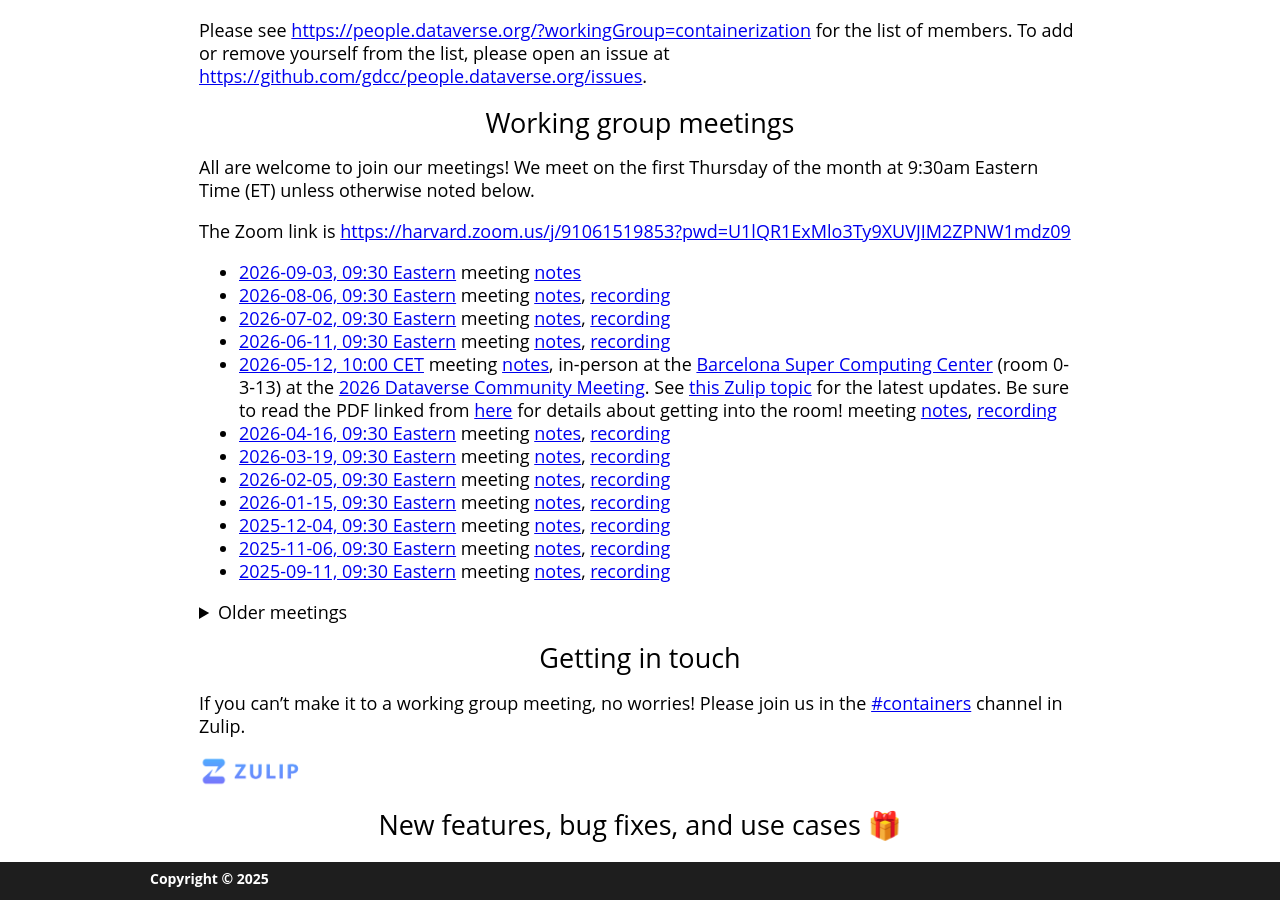
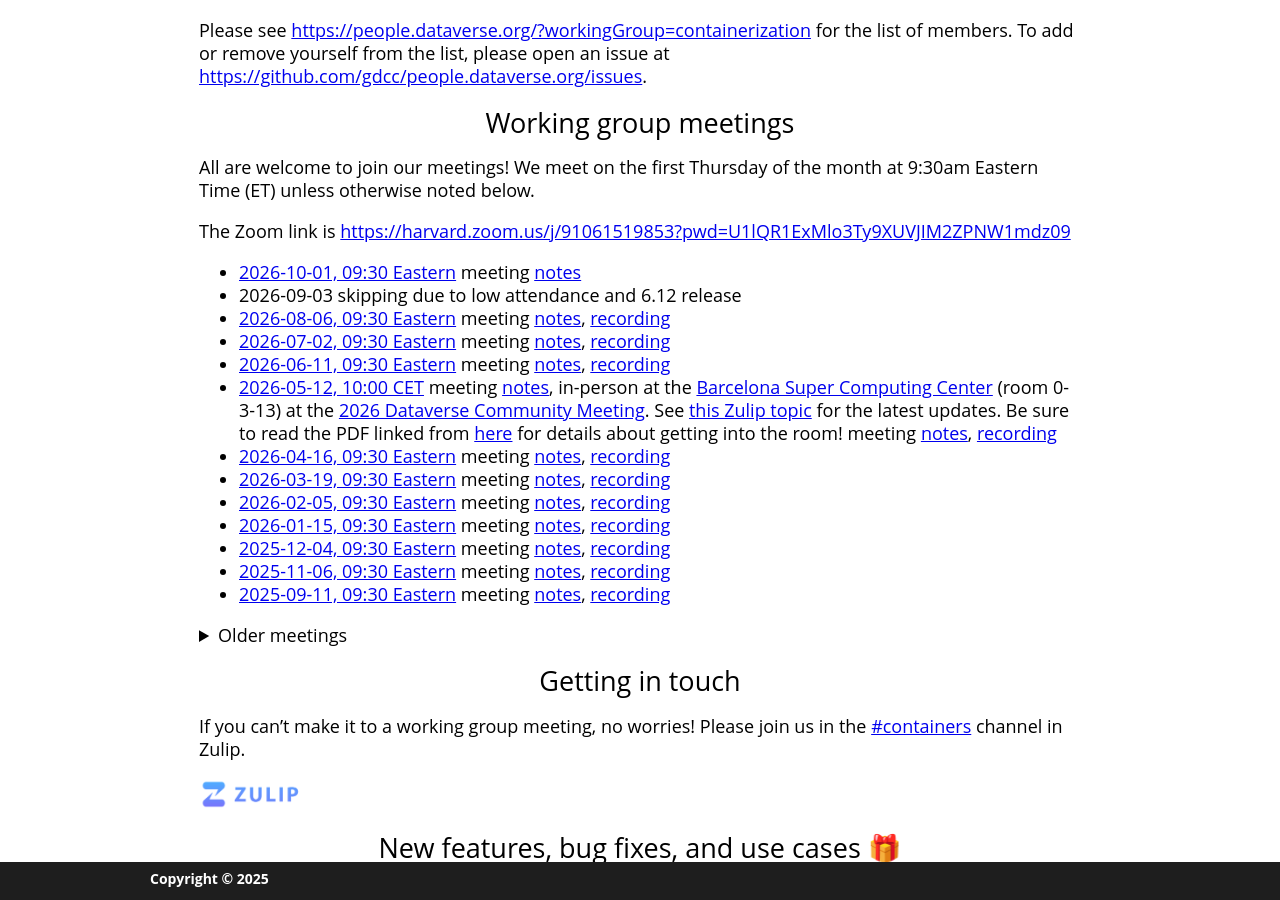
Before and after one commit to gdcc/ct.gdcc.io, a Jekyll site: the page built from index.md, in a window 1280 px wide and 900 px high, scrolled down 797 px. Built offline with Jekyll 4.4.1, drawn with Linux system fonts in a browser that asks for light colours; our own code applies the rules of GitHub Pages for plain Markdown files.

Commit message:
skip sept meeting
Updated meeting schedule and notes for October 2026.

```diff
--- a/index.md
+++ b/index.md
@@ -27,7 +27,8 @@ All are welcome to join our meetings! We meet on the first Thursday of the month
 
 The Zoom link is <https://harvard.zoom.us/j/91061519853?pwd=U1lQR1ExMlo3Ty9XUVJIM2ZPNW1mdz09>
 
-- [2026-09-03, 09:30 Eastern](https://time.is/compare/0930_03_Sep_2026_in_Boston) meeting [notes](https://docs.google.com/document/d/1-aj9B0Ra0sE1owCgI-mgItmCDs9j0P0aDGL3GzWjxdw/edit?usp=sharing)
+- [2026-10-01, 09:30 Eastern](https://time.is/compare/0930_01_Oct_2026_in_Boston) meeting [notes](https://docs.google.com/document/d/1-aj9B0Ra0sE1owCgI-mgItmCDs9j0P0aDGL3GzWjxdw/edit?usp=sharing)
+- 2026-09-03 skipping due to low attendance and 6.12 release
 - [2026-08-06, 09:30 Eastern](https://time.is/compare/0930_06_Aug_2026_in_Boston) meeting [notes](https://docs.google.com/document/d/1qjU6e8J4MKPXMSkEeruy2kLSIEbw0ZiTUNZki8WkqIM/edit?usp=sharing), [recording](https://drive.google.com/file/d/15THUMYdYppIjqTD9HDGpjiDi8lfql7MI/view?usp=sharing)
 - [2026-07-02, 09:30 Eastern](https://time.is/compare/0930_02_Jul_2026_in_Boston) meeting [notes](https://docs.google.com/document/d/1hWKp9mk3KLx0c54HUCsJqHssV1ol66F-samectJ-6Ss/edit?usp=sharing), [recording](https://drive.google.com/file/d/1ivT3EgwkmhEsZDLwPhGBBA9hWrIIAmw7/view?usp=drive_link)
 - [2026-06-11, 09:30 Eastern](https://time.is/compare/0930_11_Jun_2026_in_Boston) meeting [notes](https://docs.google.com/document/d/1TYsovyRWdygGglZ9pOqWMhNnmPl_CRqi0OzMIwvdyGQ/edit?usp=sharing), [recording](https://drive.google.com/drive/folders/1-HjwWrvQggmILe0hSBKgPLREmt6uwgy-?usp=drive_link)
```
